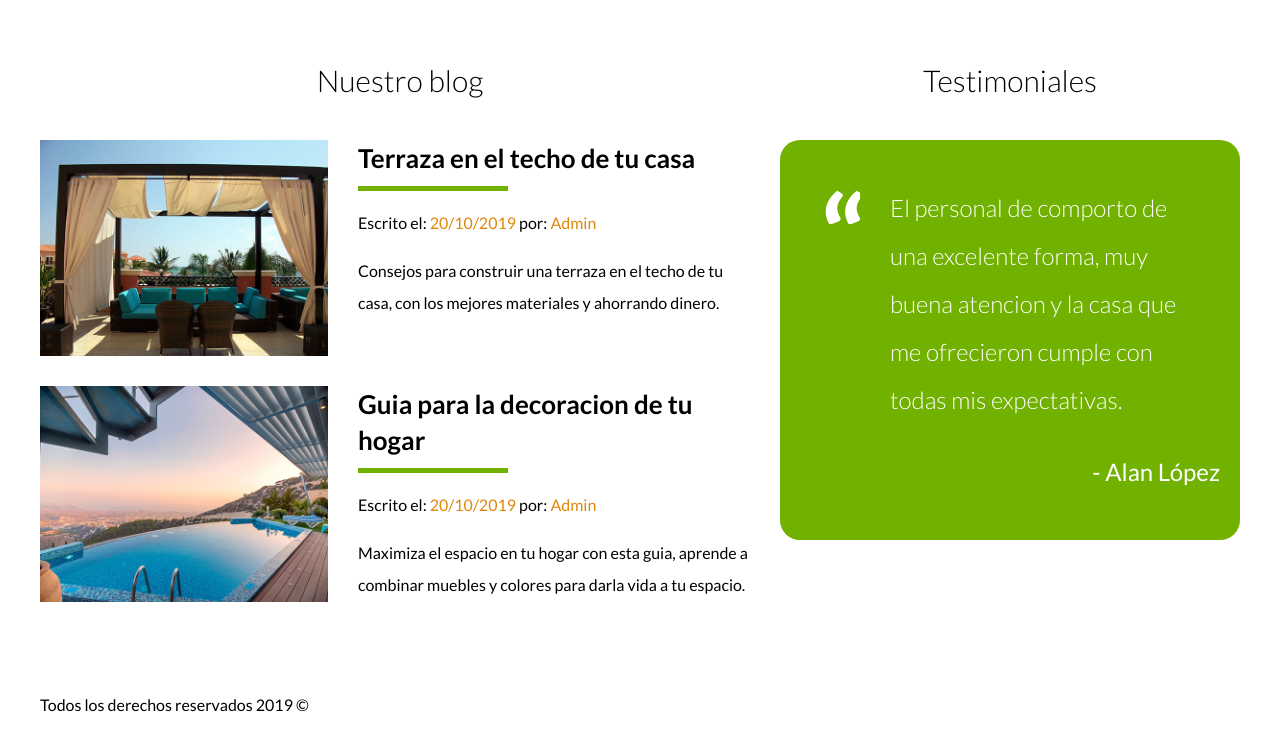
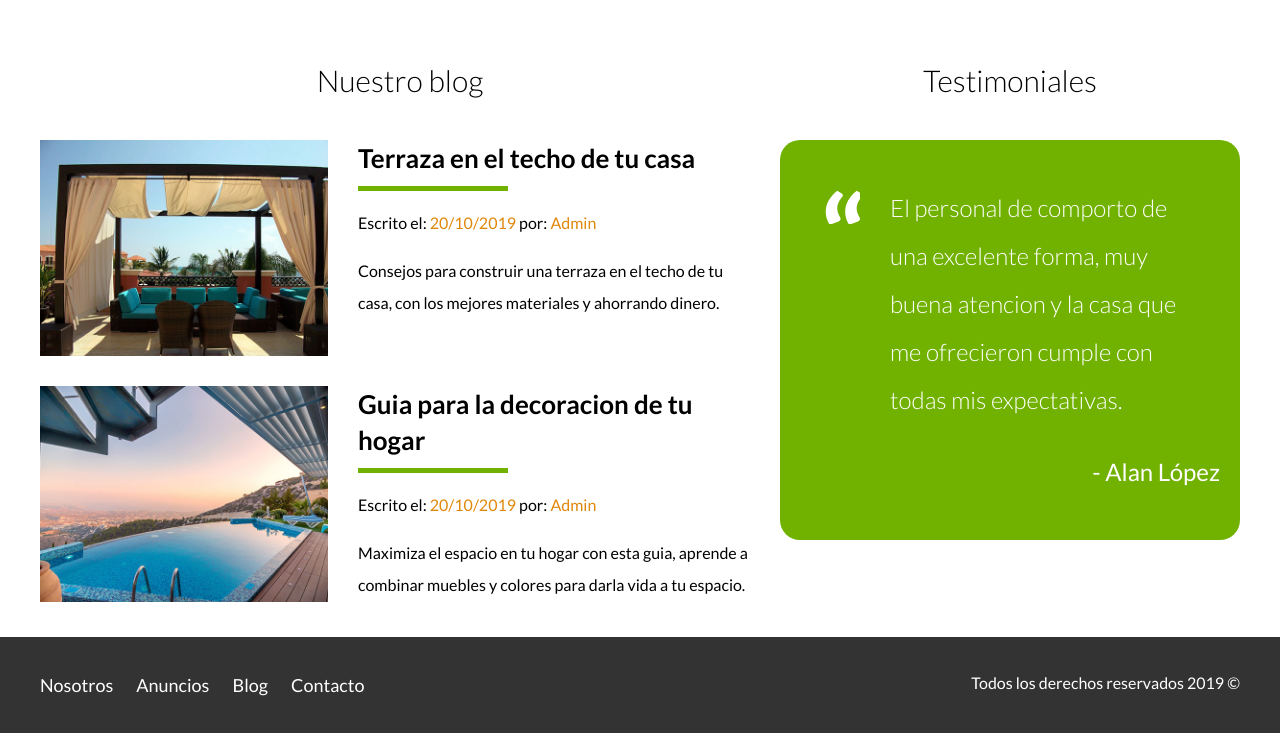
Before and after one commit to Tenchito/Sitio_Web_Bienes_Raices-HTML5_y_CSS3, a plain HTML site: page index.html in a window 1280 px wide. Shown: the part 2612-3353 px from the top of the page. Drawn offline with nearby package versions, Linux system fonts and the light colour scheme.

Commit message:
Se da estilo a footer

```diff
--- a/css/style.css
+++ b/css/style.css
@@ -192,3 +192,11 @@ h4 {font-size: 2.6rem;}
     padding-left: 5rem;
     font-weight: 300;
 }
+/* Footer */
+.site-footer {background-color: #333333; margin: 0;}
+
+.contenedor-footer {padding: 3rem 0; text-align: center;}
+@media (min-width: 768px) {.contenedor-footer {display: flex; justify-content: space-between;}}
+.site-footer nav {display: none;}
+@media (min-width: 768px) {.site-footer nav {display: block;}}
+.copyright {margin: 0; color: #FFFFFF;}
```
